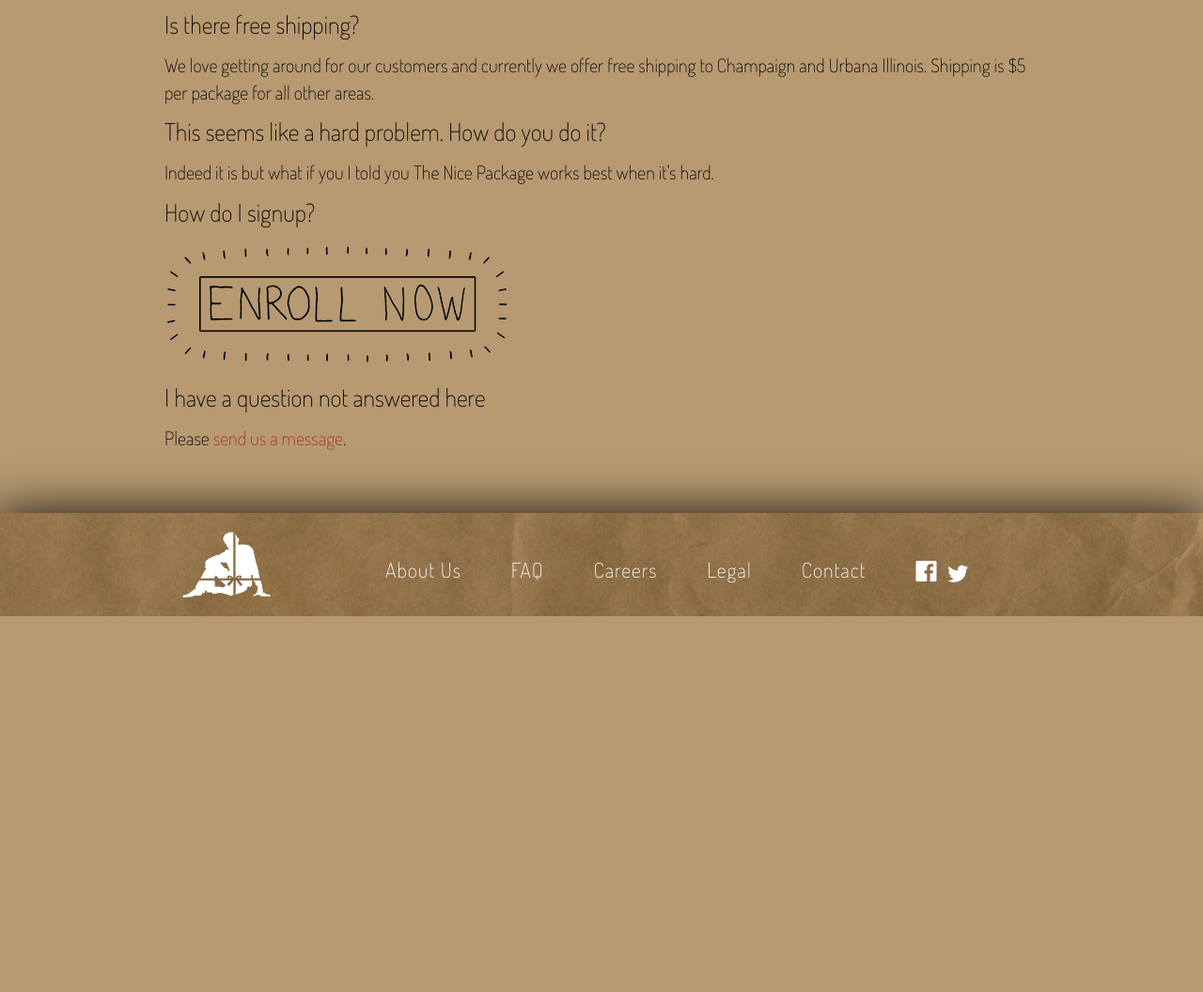
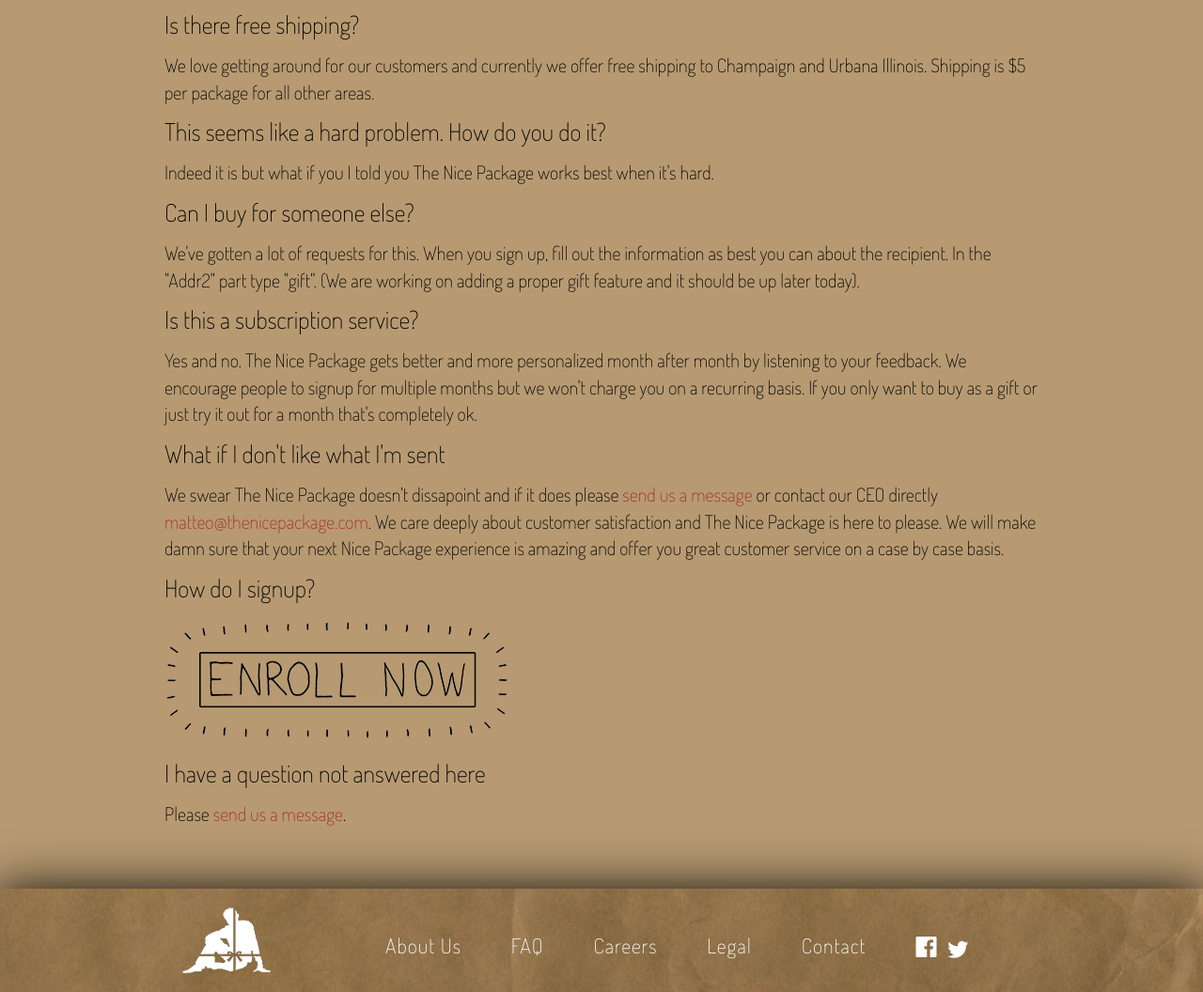
Before and after one commit to rogerfitz/box, a Django app: page /faq/ in a window 1280 px wide. Shown: the part 762-1818 px from the top of the page at 94% size. Before the commit the page ends 1418 px from the top, so only its background shows below. Run offline with Django 3.2, Linux system fonts and the light colour scheme; parts of the project's set-up code (start-up, migrations or seed data) failed here and were passed over; some libraries are stand-ins or nearby versions.

Commit message:
added more FAQ questions

```diff
--- a/templates/faq.html
+++ b/templates/faq.html
@@ -31,6 +31,18 @@ This seems like a hard problem. How do you do it?
 </p><p class="answer">
 Indeed it is but what if you I told you The Nice Package works best when it's hard.
 </p><p class="question">
+Can I buy for someone else?
+</p><p class="answer">
+We've gotten a lot of requests for this. When you sign up, fill out the information as best you can about the recipient. In the "Addr2" part type "gift". (We are working on adding a proper gift feature and it should be up later today).
+</p><p class="question">
+Is this a subscription service?
+</p><p class="answer">
+Yes and no. The Nice Package gets better and more personalized month after month by listening to your feedback. We encourage people to signup for multiple months but we won't charge you on a recurring basis. If you only want to buy as a gift or just try it out for a month that's completely ok.
+</p><p class="question">
+What if I don't like what I'm sent
+</p><p class="answer">
+We swear The Nice Package doesn't dissapoint and if it does please <a href={% url 'box.views.contact' %}>send us a message</a> or contact our CEO directly <a href="mailto:matteo@thenicepackage.com">matteo@thenicepackage.com</a>. We care deeply about customer satisfaction and The Nice Package is here to please. We will make damn sure that your next Nice Package experience is amazing and offer you great customer service on a case by case basis.
+</p><p class="question">
 How do I signup?
 </p><p class="answer">
 <a href='/boxman/users/register/'><img src="{{ STATIC_URL }}bootstrap3/images/Enroll-Icon.png" class="img-responsive" alt="Responsive image"></a>
```
